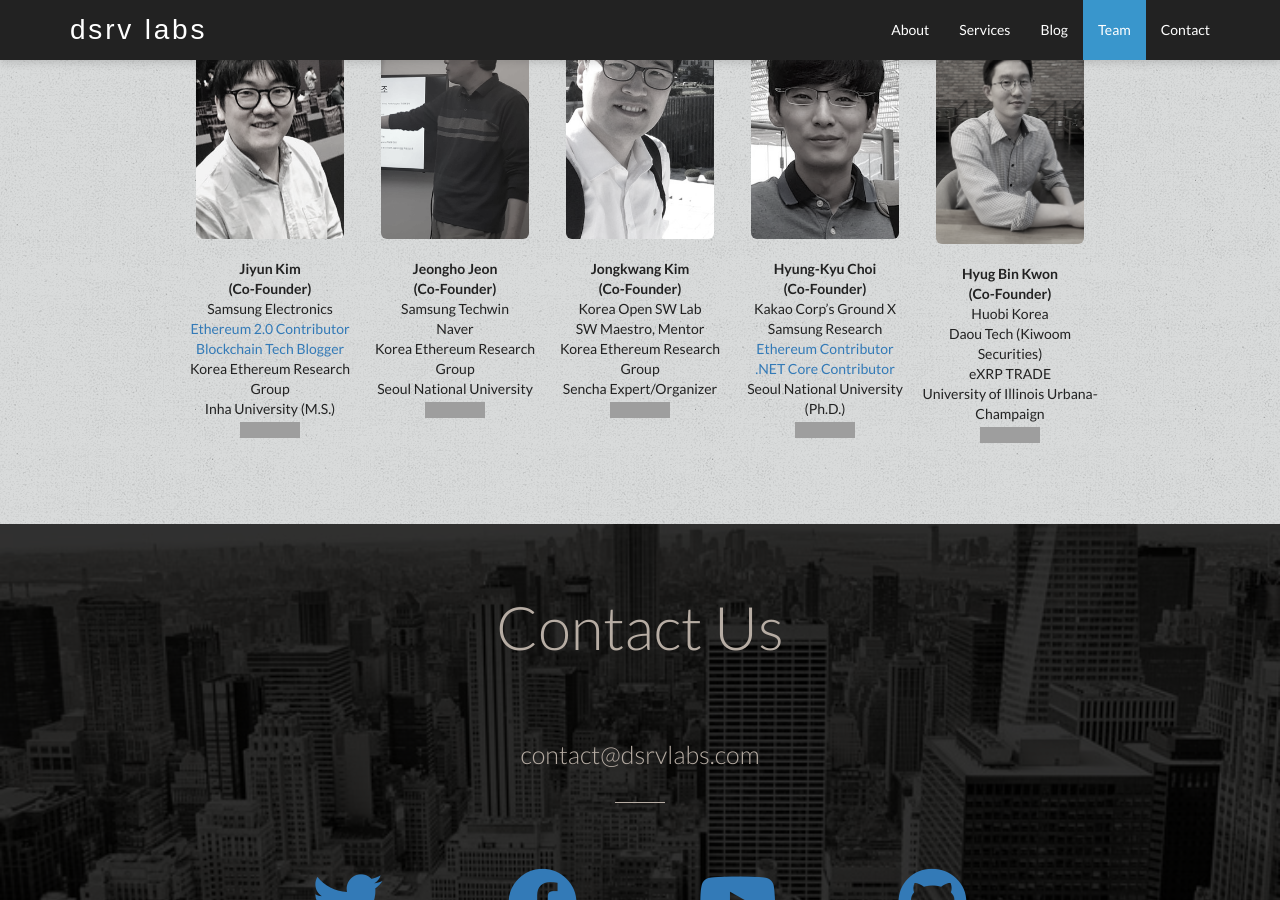
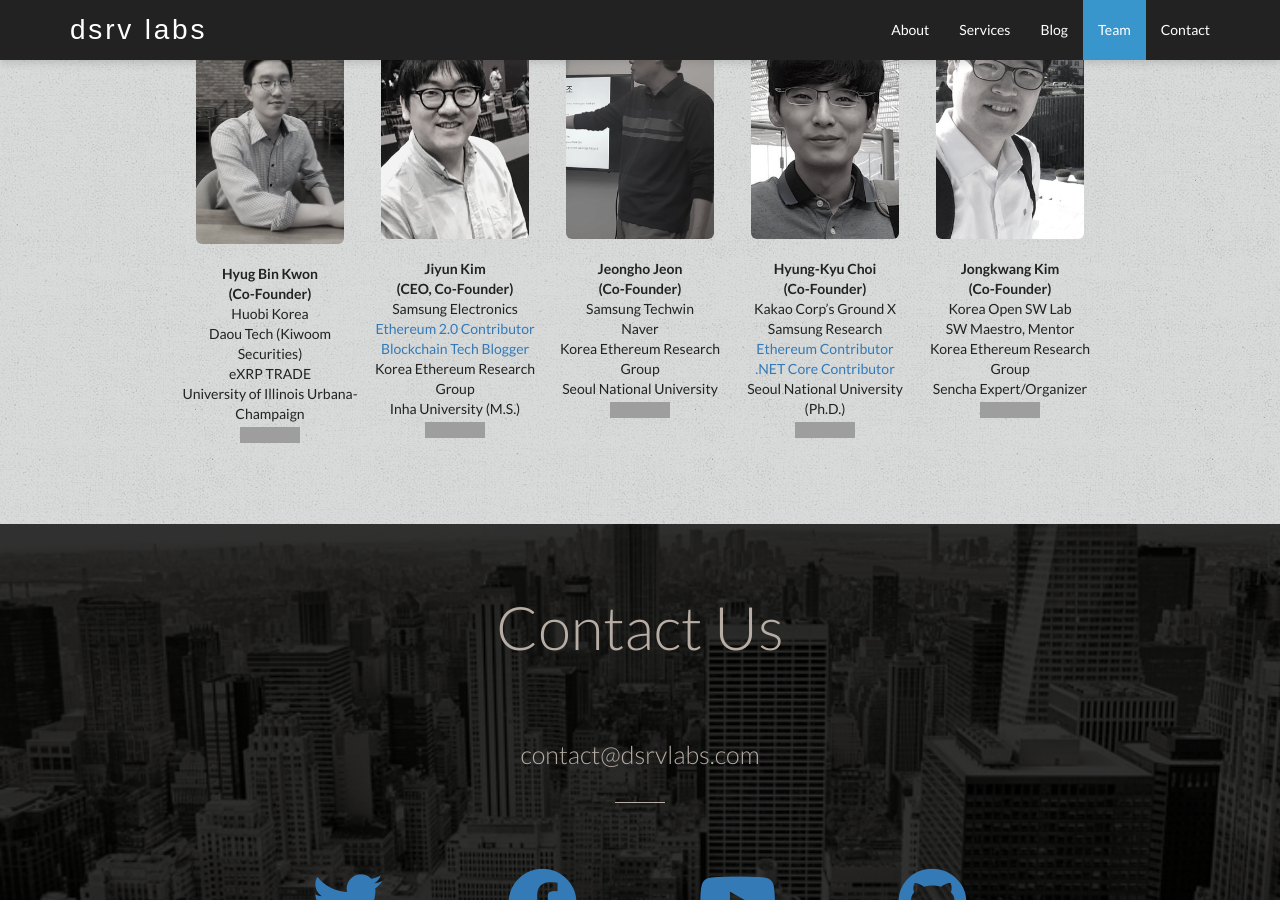
Before and after one commit to dsrvlabs/dsrvlabs.github.io, a Jekyll site: the page built from index.html, in a window 1280 px wide and 900 px high, scrolled down 8554 px. Built offline with Jekyll 4.4.1, drawn with Linux system fonts in a browser that asks for light colours; nearby versions of some CDN libraries; some web fonts are replaced; the list of posts is cut into pages by our own code; grey boxes are pictures that could not be loaded.

Commit message:
Random member position

```diff
--- a/index.html
+++ b/index.html
@@ -651,12 +651,11 @@ This dashboard provides list and status of all Celo validators
 					}
 				</style>
 
-				<div class="container" id="myMemberList">
-
-					<div class="col-sm-6 col-md-2 team-item not-right-column  col-md-offset-1">
+				<div class="container randomSortingGroup" id="myMemberList">
+					<div class="col-sm-6 col-md-2 team-item not-right-column randomSortingItem">
 						<div class="img-rounded team-element">
 							<img src="assets/myimg/member1.png" alt="" class="img-responsive img-rounded" /><br><br>
-							<strong>Jiyun Kim<br>(Co-Founder)</strong><br>
+							<strong>Jiyun Kim<br>(CEO, Co-Founder)</strong><br>
 							Samsung  Electronics<br>
 							<a href="https://github.com/ethereum/eth2.0-specs/blob/dev/specs/simple-serialize.md" target="_blank">Ethereum 2.0 Contributor</a><br>
 							<a href="https://steemit.com/@sigmoid" target="_blank">Blockchain Tech Blogger</a><br>
@@ -670,7 +669,7 @@ This dashboard provides list and status of all Celo validators
 					</div>
 					<!-- //.team-item -->
 
-					<div class="col-sm-6 col-md-2 team-item not-right-column">
+					<div class="col-sm-6 col-md-2 team-item not-right-column randomSortingItem">
 						<div class="img-rounded team-element">
 							<img src="assets/myimg/member2.png" alt="" class="img-responsive img-rounded" /><br><br>
 							<strong>Jeongho Jeon<br>(Co-Founder)</strong><br>
@@ -687,7 +686,7 @@ This dashboard provides list and status of all Celo validators
 					</div>
 					<!-- //.team-item -->
 
-					<div class="col-sm-6 col-md-2 team-item not-right-column">
+					<div class="col-sm-6 col-md-2 team-item not-right-column randomSortingItem">
 						<div class="img-rounded team-element">
 							<img src="assets/img/team1.jpg" alt="" class="img-responsive img-rounded" /><br><br>
 							<strong>Jongkwang Kim<br>(Co-Founder)</strong><br>
@@ -704,7 +703,7 @@ This dashboard provides list and status of all Celo validators
 					</div>
 					<!-- //.team-item -->
 
-					<div class="col-sm-6 col-md-2 team-item not-right-column">
+					<div class="col-sm-6 col-md-2 team-item not-right-column randomSortingItem">
 						<div class="img-rounded team-element">
 							<img src="assets/myimg/member3.png" alt="" class="img-responsive img-rounded" /><br><br>
 							<strong>Hyung-Kyu Choi<br>(Co-Founder)</strong><br>
@@ -724,7 +723,7 @@ This dashboard provides list and status of all Celo validators
 					<!-- //.team-item -->
 
 
-					<div class="col-sm-6 col-md-2 team-item not-right-column">
+					<div class="col-sm-6 col-md-2 team-item not-right-column randomSortingItem">
 						<div class="img-rounded team-element">
 							<img src="assets/myimg/member4.jpeg" alt="" class="img-responsive img-rounded" /><br><br>
 							<strong>Hyug Bin Kwon<br>(Co-Founder)</strong><br>
@@ -740,7 +739,7 @@ This dashboard provides list and status of all Celo validators
 						<!-- //.team-element -->
 					</div>
 					<!-- //.team-item -->
-
+					<div class="col-sm-1">&nbsp;</div>
 
 				</div>
 				<!-- //.row -->
```
Also changed, not shown: other parts of index.html (+6 -0 lines). Lines whose indentation alone changed are shown as unchanged.
